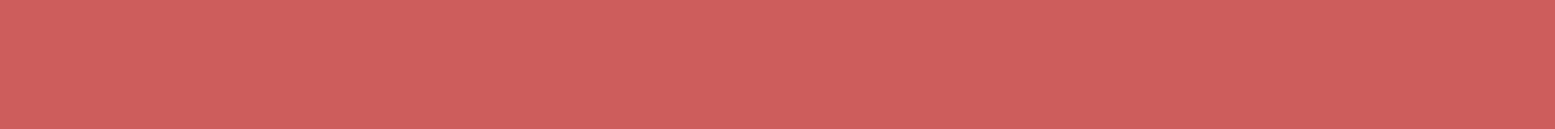
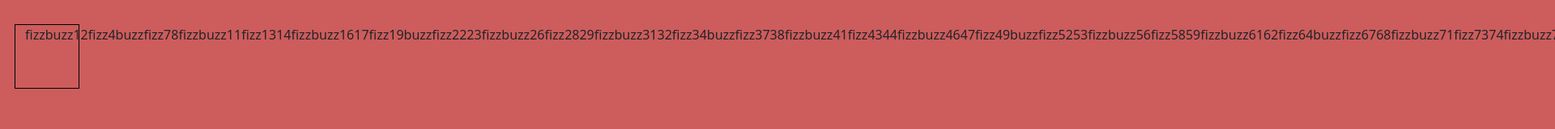
Before and after one commit to ValentinaZussino/js-fizzbuzzdom, a plain HTML site: page index.html in a window 1280 px wide. Shown: the top 160 px of the page at 81% size, 1920 px wide, since content can reach past the window. Drawn offline with nearby package versions, Linux system fonts and the light colour scheme.

Commit message:
prima prova impostazione js

```diff
--- a/css/style.css
+++ b/css/style.css
@@ -1 +1,9 @@
-body{background-color: indianred;}
+body{
+    background-color: indianred;
+    padding: 30px;
+}
+.vz_square{
+    width: 80px;
+    height: 80px;
+    border: 1px solid black;
+}
--- a/index.html
+++ b/index.html
@@ -10,7 +10,10 @@
     <title>FizzBuzz</title>
 </head>
 <body>
-
+    <!-- squares -->
+    <div class="row">
+        <div class="vz_square"></div>
+    </div>
     <!-- js -->
     <script src="./js/script.js"></script>
 </body>
--- a/js/script.js
+++ b/js/script.js
@@ -1 +1,23 @@
-alert('ciao')
+// prendo il quadratino
+let square = document.querySelector('div.vz_square');
+// creo ciclo
+for(let i = 0; i < 100; i++){
+    // inserisco fizzbuzz e aggiungo classe square
+    if((i % 3 == 0) && (i % 5 === 0)){
+        square.append('fizzbuzz');
+        square.className = 'vz_square';
+    }  else if (i % 3 === 0){ // inserisco fizz e aggiungo classe square
+        square.append('fizz');
+        square.className = 'vz_square';
+    } else if (i % 5 === 0){ // inserisco buzz e aggiungo classe square
+        square.append('buzz');
+        square.className = 'vz_square';
+    } else {
+        square.append(i);
+        square.className = 'vz_square';
+    }
+}
+// prendo la row
+const tabSquares = document.querySelector('div.row');
+// inserisco i quadratini
+tabSquares.append(square);
```
